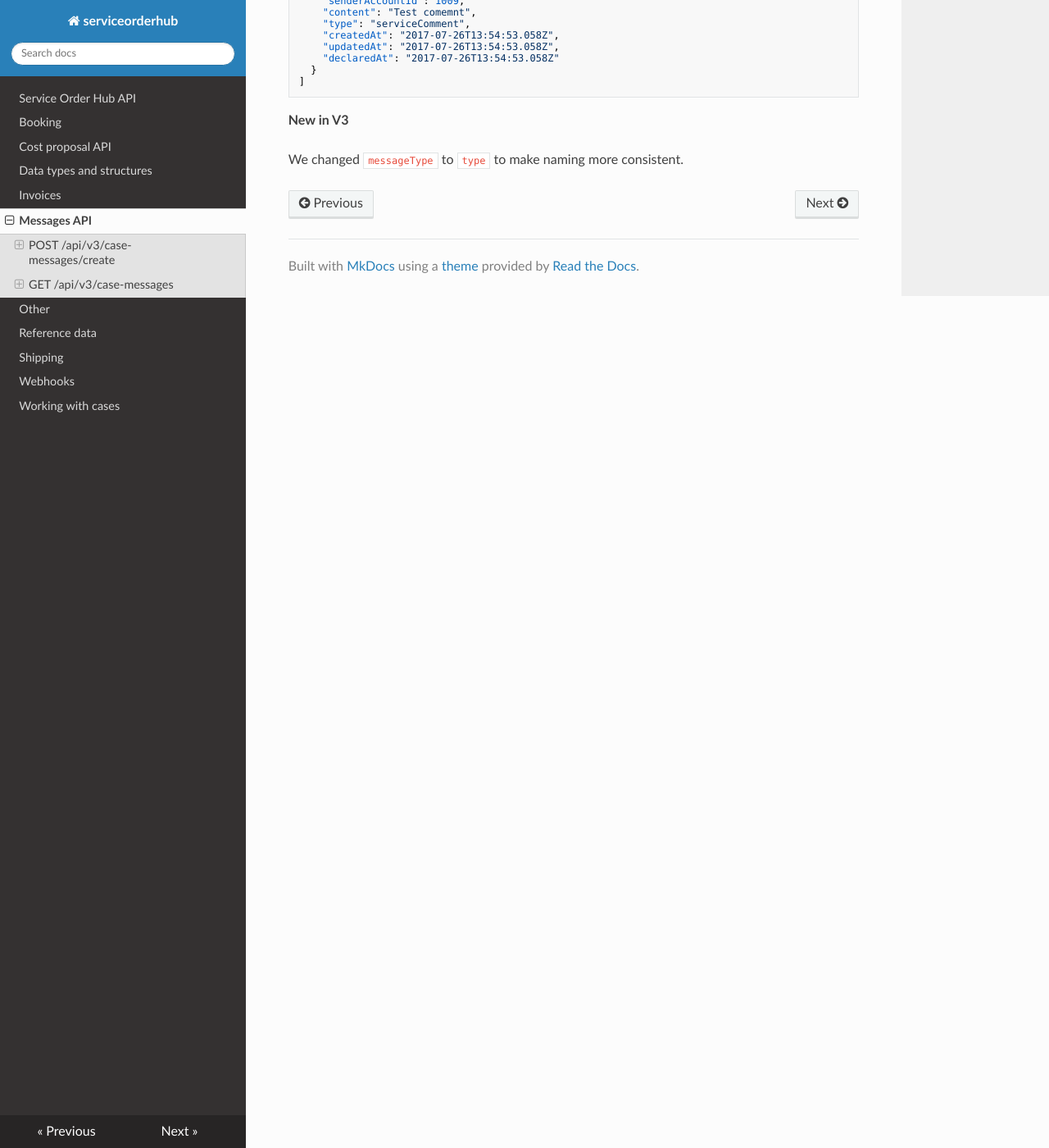
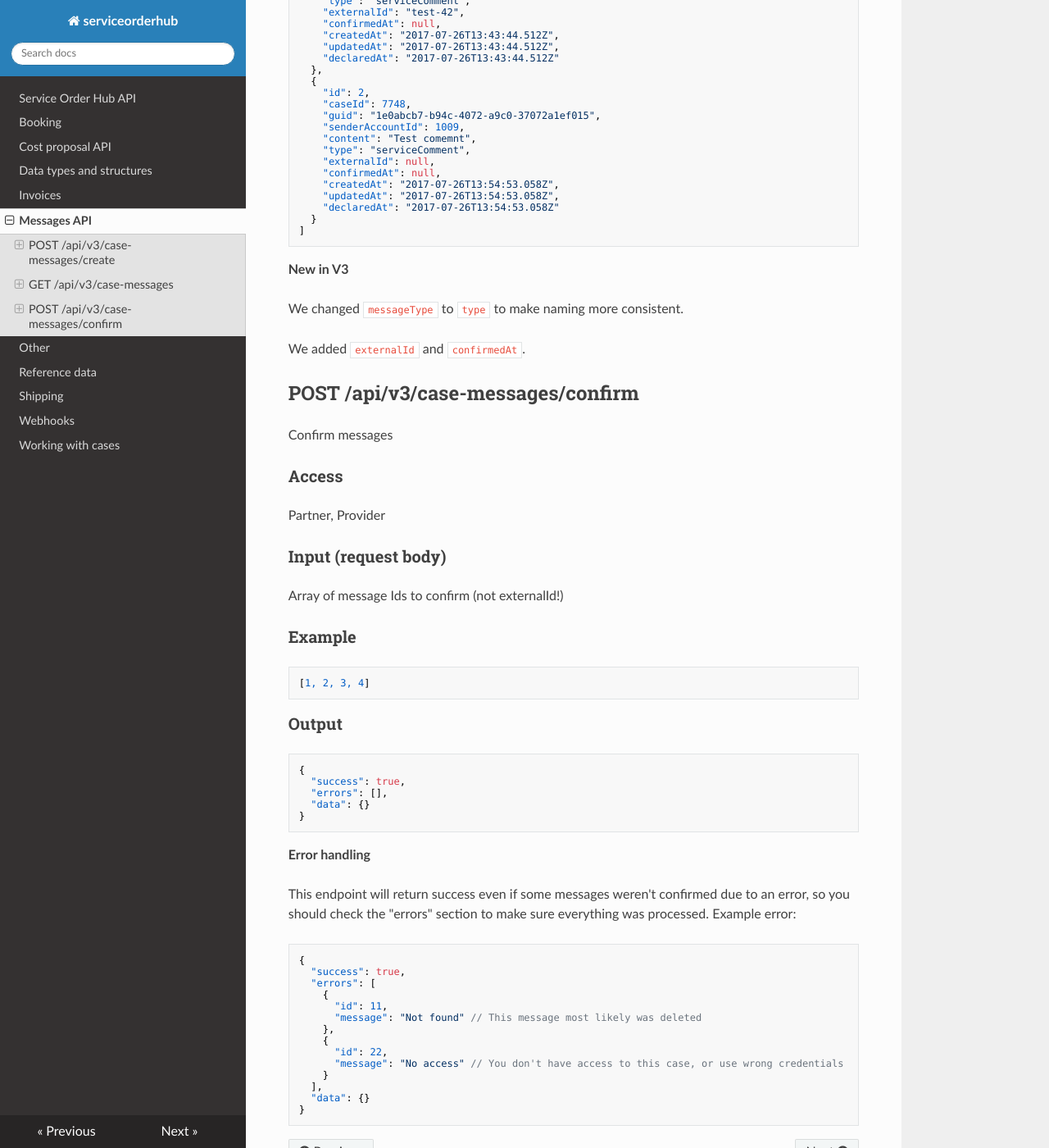
Before and after one commit to infocareworkshop/serviceorderhub-docs, an MkDocs documentation site: the page built from docs/Messages.md, in a window 1280 px wide and 1400 px high, scrolled down 2045 px. Shown: the whole window at 82% size. Built offline with MkDocs 1.6.1, drawn with Linux system fonts in a browser that asks for light colours; nearby versions of some CDN libraries; some of the changed text lies outside the part shown.

Commit message:
Message confirmation API

````diff
--- a/docs/Messages.md
+++ b/docs/Messages.md
@@ -22,6 +22,7 @@ Partner, Provider
 | content         | String       | Message text                               |
 | type\*          | String(32)   | Message type (always `serviceComment`)     |
 | declaredAt<sup>1</sup> | Date      | Actual time when the status was added |
+| externalId | String(512) | Message Id in the sender's system |
 
 <sup>1</sup> If empty, the current time will be used.
 
@@ -32,7 +33,8 @@ Partner, Provider
   "guid": "1e0abcb7-b94c-4072-a9c0-37072a1ef015",
   "content": "Test message",
   "type": "serviceComment",
-  "declaredAt": "2017-07-25T10:12:54.003Z"
+  "declaredAt": "2017-07-25T10:12:54.003Z",
+  "externalId": "test-42"
 }
 ```
 
@@ -46,6 +48,8 @@ Partner, Provider
   "senderAccountId": 1009,
   "content": "Test message",
   "type": "serviceComment",
+  "externalId": "test-42",
+  "confirmedAt": null,
   "createdAt": "2017-07-26T14:02:02.170Z",
   "updatedAt": "2017-07-26T14:02:02.170Z",
   "declaredAt": "2017-07-25T10:12:54.003Z"
@@ -55,6 +59,8 @@ Partner, Provider
 **New in V3**
 
 We changed `messageType` to `type` to make naming more consistent.
+
+We added `externalId` to keep track of messages across different systems.
 
 ## GET /api/v3/case-messages
 
@@ -87,6 +93,8 @@ Partner, Provider
     "senderAccountId": 1009,
     "content": "Hello!",
     "type": "serviceComment",
+    "externalId": "test-42",
+    "confirmedAt": null,
     "createdAt": "2017-07-26T13:43:44.512Z",
     "updatedAt": "2017-07-26T13:43:44.512Z",
     "declaredAt": "2017-07-26T13:43:44.512Z"
@@ -98,6 +106,8 @@ Partner, Provider
     "senderAccountId": 1009,
     "content": "Test comemnt",
     "type": "serviceComment",
+    "externalId": null,
+    "confirmedAt": null,
     "createdAt": "2017-07-26T13:54:53.058Z",
     "updatedAt": "2017-07-26T13:54:53.058Z",
     "declaredAt": "2017-07-26T13:54:53.058Z"
@@ -108,3 +118,54 @@ Partner, Provider
 **New in V3**
 
 We changed `messageType` to `type` to make naming more consistent.
+
+We added `externalId` and `confirmedAt`.
+
+## POST /api/v3/case-messages/confirm
+
+Confirm messages
+
+### Access
+
+Partner, Provider
+
+### Input (request body)
+
+Array of message Ids to confirm (not externalId!)
+
+### Example
+
+```
+[1, 2, 3, 4]
+```
+
+### Output
+
+```
+{
+  "success": true,
+  "errors": [],
+  "data": {}
+}
+```
+
+**Error handling**
+
+This endpoint will return success even if some messages weren't confirmed due to an error, so you should check the "errors" section to make sure everything was processed. Example error:
+
+```
+{
+  "success": true,
+  "errors": [
+    {
+      "id": 11,
+      "message": "Not found" // This message most likely was deleted
+    },
+    {
+      "id": 22,
+      "message": "No access" // You don't have access to this case, or use wrong credentials
+    }
+  ],
+  "data": {}
+}
+```
````
